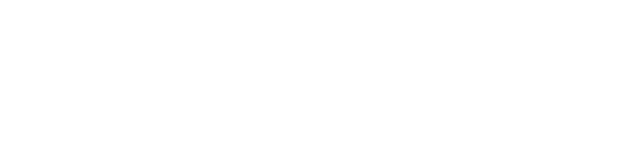
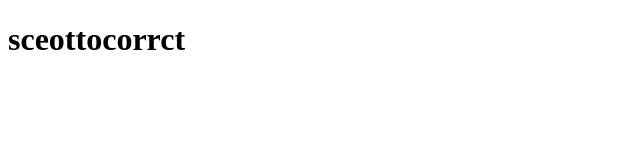
Before and after one commit to szellers/scottocorrect, a plain HTML site: page index.html in a window 1280 px wide. Shown: the whole page, without its empty margins (0-640 px from the left). Drawn offline with Linux system fonts and the light colour scheme.

Commit message:
Hilarious repeating function

```diff
--- a/index.html
+++ b/index.html
@@ -4,6 +4,9 @@
 	<title>scottocorrect</title>
 </head>
 <body>
+
+<h1 id="main_title">scottocorrect</h1>
+
 <script type="text/javascript">
 	// Apply one or more scott rules to input text
 	function scottify(text) {
@@ -24,24 +27,24 @@
 
 		var change = function() {
 			var v = pick(locs);
-			return word.slice(0, v) + pick(vowels) + word.slice(v+1, word.length);
+			word = word.slice(0, v) + pick(vowels) + word.slice(v+1, word.length);
 		};
 
 		var sw = function() {
 			var i = pick(locs);
 			var j = pick(locs);
-			return swap(word, i, j);
+			word = swap(word, i, j);
 		};
 
 		var ins = function() {
 			var i = pick(locs);
 			var j = pick(locs);
-			return insert(word, i, j);
+			word = insert(word, i, j);
 		};
 
 		var mutations = [change, sw, ins];
-
-		return pick(mutations)();
+		pick(mutations)();
+		return word;
 	}
 
 	// pick one element from an array
@@ -72,9 +75,13 @@
 
 
 	function main() {
-		document.title = mess_with_vowels(document.title);
+		document.title = mess_with_vowels("scottocorrect");
+		var title = document.querySelector("#main_title");
+		title.innerText = mess_with_vowels(mess_with_vowels("scottocorrect"));
+
 	}
 
+	window.setInterval(main, 1250);
 	main();
 </script>
 </body>
```
